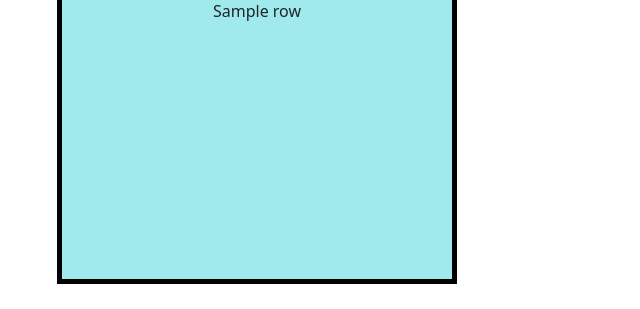
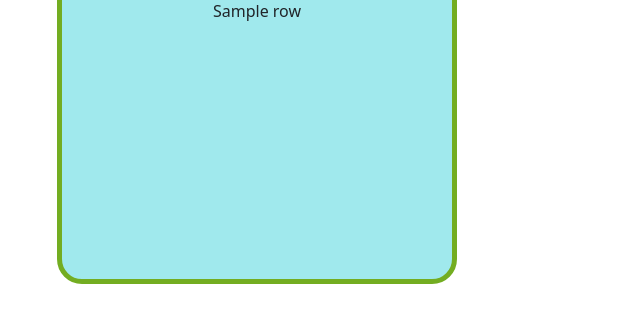
Before and after one commit to ZackPaz2023/CapstoneGroup, a Flask app: template templates/dashboard.html in a window 1280 px wide. Shown: the part 684-993 px from the top of the page, without its empty margins (0-640 px from the left). Run offline with Flask 2, Linux system fonts and the light colour scheme; the template is opened without the code that fills it: most values are stand-ins (such as "Sample title", 1, 10 or a date in 2020).

Commit message:
Changing the formatting of info on the dashboard

```diff
--- a/templates/dashboard.html
+++ b/templates/dashboard.html
@@ -47,11 +47,12 @@ h5 {text-align: center;}
 }
 
 .fundraiserBoxes{
+border-radius: 25px;
 float: left;
 display: inline-block;
 width: 400px;
 height: 650px;
-border: 5px solid black;
+border: 5px solid #73AD21;
 list-style: none;
 background-color: #a0e9ed;
 padding: 10px;
@@ -148,7 +149,7 @@ padding: 10px;
         {% for row in fundraiserTable %}
             <div class="fundraiserBoxes" style="margin: 25px">
                 <center>
-                    <li><a href="fundraiser/{{ row[2] }}">  <h7 style="font-size: 20px"> {{row[0]}} </h7> <img src="https://www.state.gov/wp-content/uploads/2019/03/shutterstock_322199879-e1553865008177.jpg" width="300" height="350"/> </a></li
+                    <li><a href="fundraiser/{{ row[2] }}" style="text-decoration:none">  <h7 style="font-size: 20px"> {{row[0]}} </h7> <img src="https://www.state.gov/wp-content/uploads/2019/03/shutterstock_322199879-e1553865008177.jpg" width="300" height="350"/> </a></li
                 </center>{{row[1]}}
             </div>
             &nbsp
```
